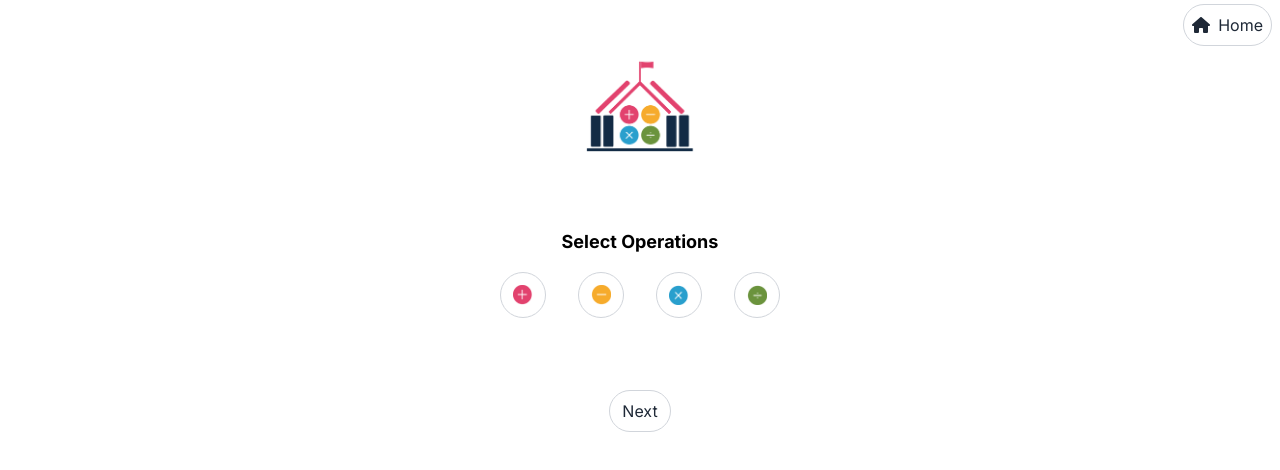
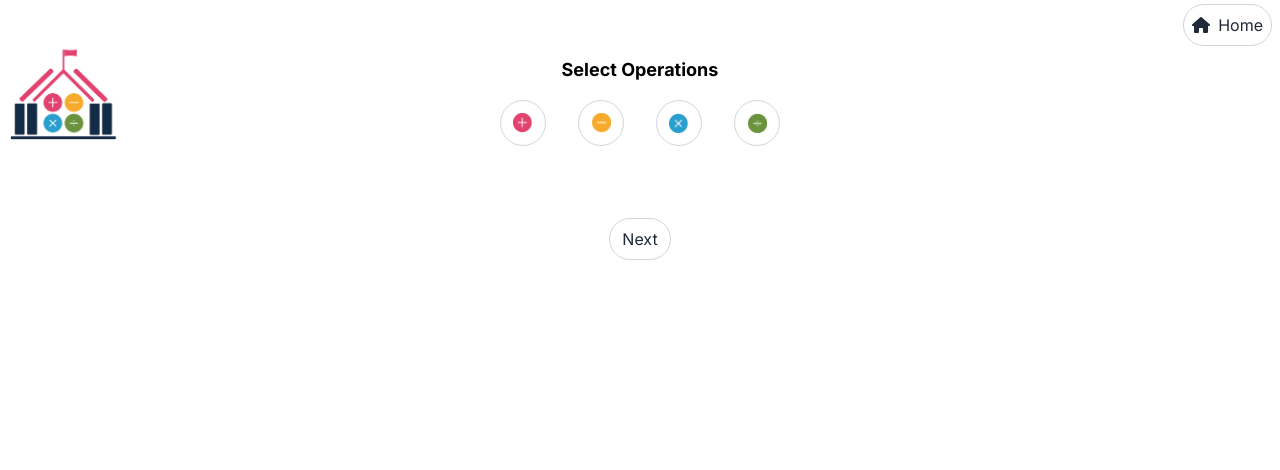
Before and after one commit to Lechlak/mathismath, a Next.js app: page / in a window 1280 px wide. Shown: the top 470 px of the page. Built offline with nearby package versions, Linux system fonts and the light colour scheme.

Commit message:
Update math-fun-game.jsx

```diff
--- a/src/components/math-fun-game.jsx
+++ b/src/components/math-fun-game.jsx
@@ -450,13 +450,16 @@ function MathFunGame() {
           />
 
       </div>
-
-        <div className="flex flex-col justify-center items-center space-y-10">
-          <img
+      <div className="absolute top-0 left-0 flex space-x-8 px-2 py-1">
+      <img
             src="/math-is-math.png"
             alt="Game logo"
             className="h-[100px] mb-8"
           />
+          </div>
+
+        <div className="flex flex-col justify-center items-center space-y-10">
+
 
           {renderStepContent()} {/* Render content based on current step */}
 
```
